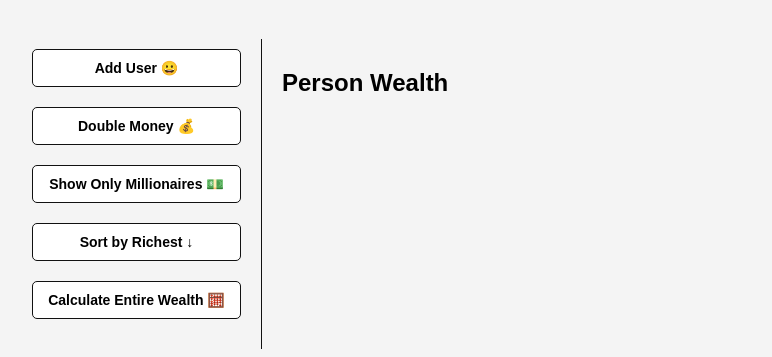
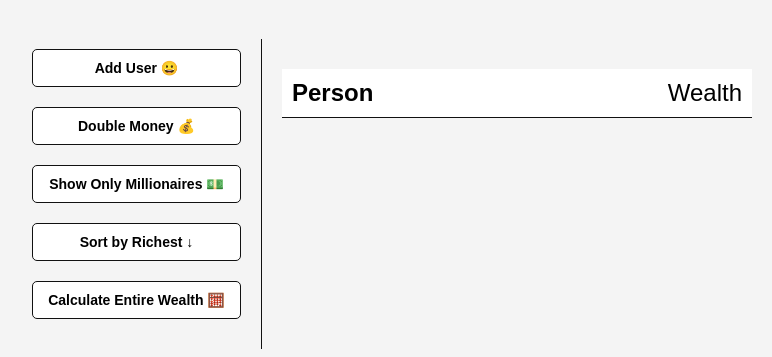
Before and after one commit to bfly2001/dom-array-methods, a plain HTML site: page index.html in a window 1280 px wide. Shown: the part 61-418 px from the top of the page, without its empty margins (248-1020 px from the left). Drawn offline with Linux system fonts and the light colour scheme.

Commit message:
Update styles.css
Added h2 styling.

```diff
--- a/styles.css
+++ b/styles.css
@@ -43,3 +43,13 @@ main {
     flex: 1;
     padding: 10px 20px;
 }
+
+h2 {
+    background-color: #fff;
+    border-bottom: 1px solid #111;
+    padding: 10px;
+    display: flex;
+    justify-content: space-between;
+    font-weight: 300;
+    margin: 20px 0 0;
+}
```
